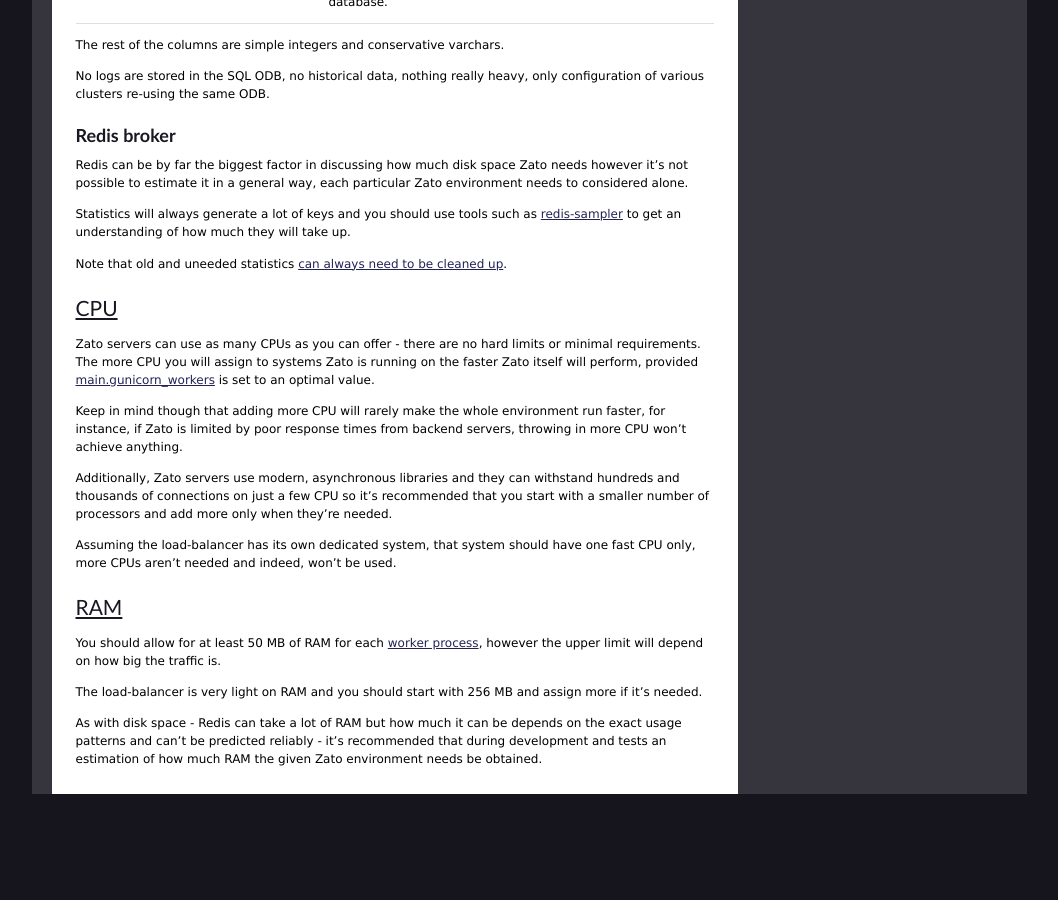
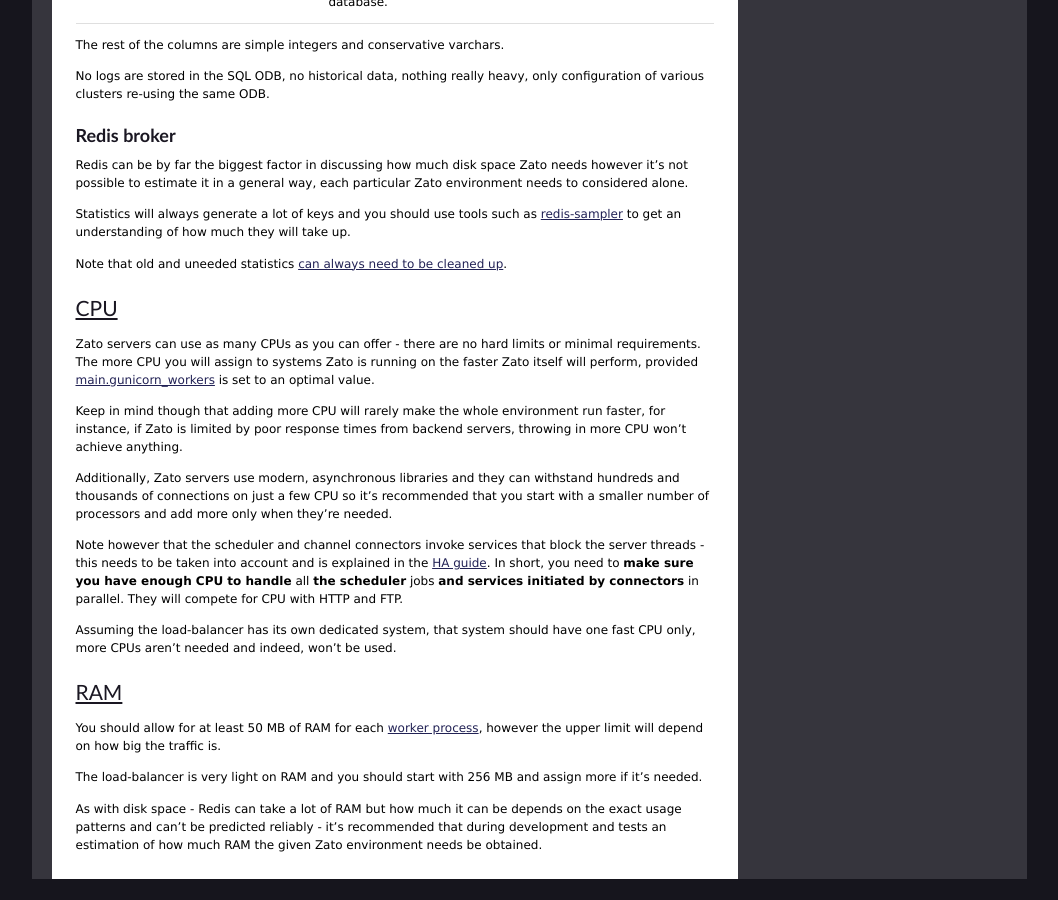
Before and after one commit to rfdiazpr/zato-docs, a Sphinx documentation site: the page built from sphinx/admin/guide/capacity.txt, in a window 1280 px wide and 900 px high, scrolled down 1077 px. Shown: the whole window, without its empty margins (111-1169 px from the left). Built offline with Sphinx 7.4.7, drawn with Linux system fonts in a browser that asks for light colours; before the commit the page ends 1892 px from its top, so only the background shows below that.

Commit message:
Added a note that scheduler threads block server threads

```diff
--- a/sphinx/admin/guide/capacity.txt
+++ b/sphinx/admin/guide/capacity.txt
@@ -116,6 +116,14 @@
 recommended that you start
 with a smaller number of processors and add more only when they're needed.
 
+Note however that the scheduler and channel connectors invoke services that
+block the server threads - this needs to be taken into account and is explained
+in the
+:doc:`HA guide <./ha>`.
+In short, you need to **make sure you have enough CPU to handle** all **the scheduler**
+jobs **and services initiated by connectors** in parallel. They will compete for CPU
+with HTTP and FTP.
+
 Assuming the load-balancer has its own dedicated system, that system
 should have one fast CPU only, more CPUs aren't needed and indeed, won't be used.
 
```
